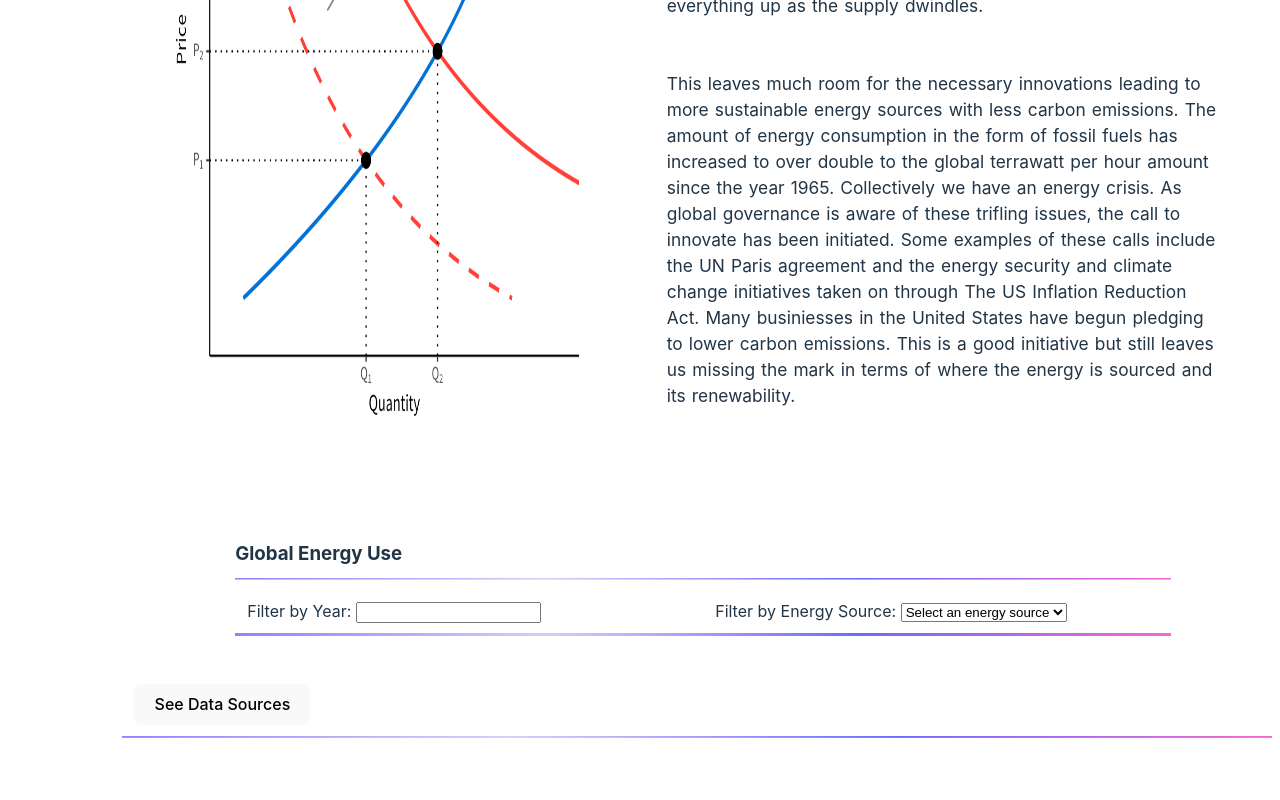
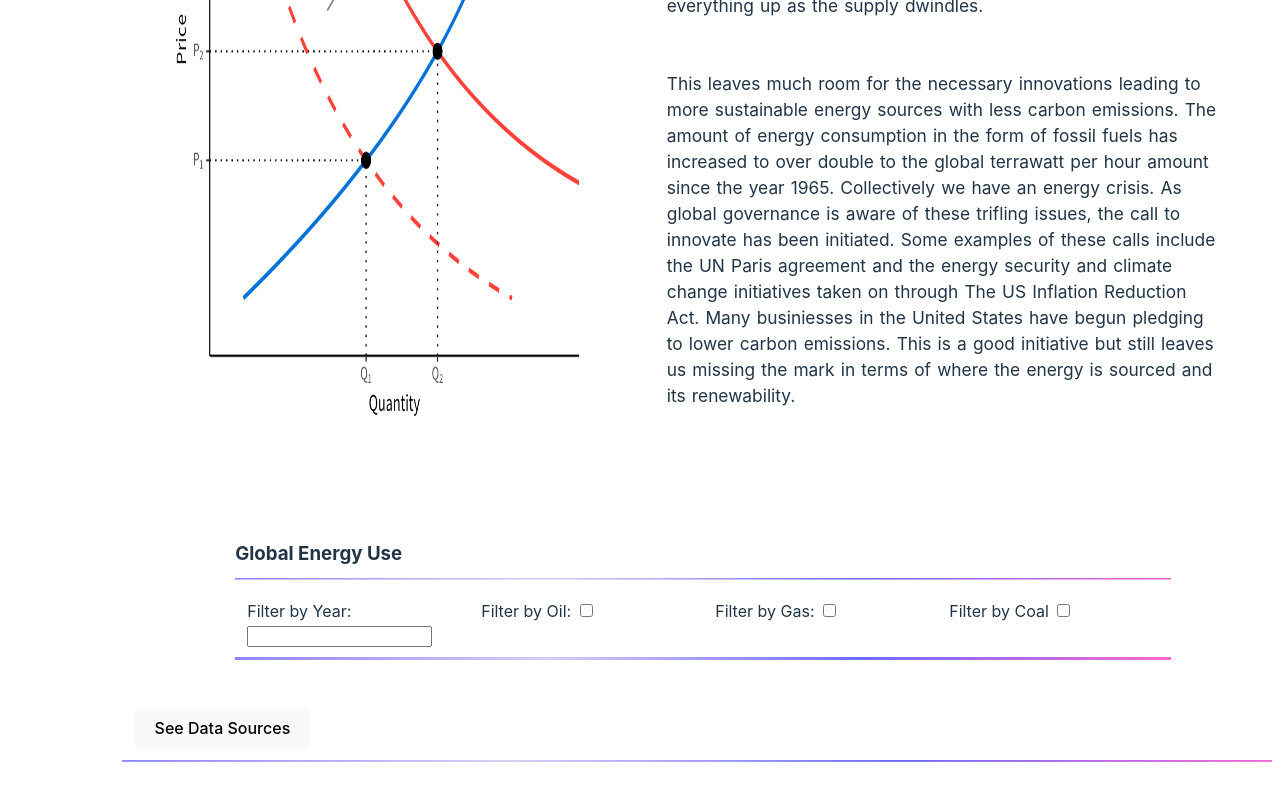
Before and after one commit to havenf/ReactD3MobileDataNarrative, a React (Vite) app: page /data in a window 1280 px wide. Shown: the part 2247-3047 px from the top of the page. Built offline with nearby package versions, Linux system fonts and the light colour scheme; no server answers.

Commit message:
added additional filters

```diff
--- a/src/App.css
+++ b/src/App.css
@@ -171,6 +171,7 @@
     height: auto;
   }
 
+
   /*MEDIA QUERIES*/
 
   @media (max-width: 980px){
--- a/src/Components/Filter.jsx
+++ b/src/Components/Filter.jsx
@@ -1,11 +1,11 @@
 import { useState, useEffect } from "react";
 import * as d3 from 'd3';
 
-export function Filter(){
+export function Filter() {
 
     const [filters, setFilters] = useState({
         year: "",
-        energySource: "" // New filter for energy source
+        energySources: [] // Updated to hold an array of selected energy sources
     });
 
     const [filteredData, setFilteredData] = useState([]); // To store filtered data for the table
@@ -27,9 +27,11 @@ export function Filter(){
               filtered = filtered.filter((d) => d.Year == filters.year); // Filter by year
             }
 
-            // Filter by energy source
-            if (filters.energySource) {
-              filtered = filtered.filter((d) => d[filters.energySource]); // Filter by the selected energy source column
+            // Filter by selected energy sources
+            if (filters.energySources.length > 0) {
+              filtered = filtered.filter((d) => {
+                return filters.energySources.some(source => d[source]); // Check if any selected source exists in the row
+              });
             }
 
             setFilteredData(filtered); // Update the filtered data state
@@ -54,8 +56,8 @@ export function Filter(){
 
           // Dynamically filter columns based on the selected energy source
           const visibleHeaders = headers.filter((header) => {
-            if (filters.energySource) {
-              return header === "Year" || header === filters.energySource;
+            if (filters.energySources.length > 0) {
+              return header === "Year" || filters.energySources.includes(header);
             }
             return true; // If no filter, show all columns
           });
@@ -90,20 +92,38 @@ export function Filter(){
 
       }, [filters]); // Trigger re-fetch when filters change
 
-      // Filter change handler
+      // Filter change handler for year and energy sources
       const handleFilterChange = (e) => {
-        const { name, value } = e.target;
+        const { name, value, checked } = e.target;
+
+        if (name === "year") {
           setFilters((prev) => ({
-          ...prev, // Spread operator (...) copies an iterable
+            ...prev,
             [name]: value,
           }));
+        }
+
+        if (name === "energySource") {
+          setFilters((prev) => {
+            let updatedEnergySources = [...prev.energySources];
+            if (checked) {
+              updatedEnergySources.push(value);
+            } else {
+              updatedEnergySources = updatedEnergySources.filter(source => source !== value);
+            }
+            return {
+              ...prev,
+              energySources: updatedEnergySources
+            };
+          });
+        }
       };
 
     return (
       <div className="filters col-md-10 pt-5 mt-5">
         <h3 className="row mx-1">Global Energy Use</h3>
         <div className="row mx-1">
-            <label className="col-md-6">
+          <label className="col-md-3">
             Filter by Year:&nbsp;
             <input
               type="text"
@@ -112,21 +132,43 @@ export function Filter(){
               onChange={handleFilterChange}
             />
           </label>
-            <label className="col-md-6">
-                Filter by Energy Source:&nbsp;
-                <select
+          <div className="col-md-3">
+              <label>
+              Filter by Oil:&nbsp;
+                <input
+                  type="checkbox"
                   name="energySource"
-                value={filters.energySource}
+                  value="Oil (TWh direct energy)"
+                  checked={filters.energySources.includes("Oil (TWh direct energy)")}
                   onChange={handleFilterChange}
-                >
-                <option value="">Select an energy source</option>
-                <option value="Oil (TWh direct energy)">Oil</option>
-                <option value="Gas (TWh direct energy)">Gas</option>
-                <option value="Coal (TWh direct energy)">Coal</option>
-                </select>
+                />
               </label>
           </div>
-
+          <div className="col-md-3">
+              <label>
+              Filter by Gas:&nbsp;
+                <input
+                  type="checkbox"
+                  name="energySource"
+                  value="Gas (TWh direct energy)"
+                  checked={filters.energySources.includes("Gas (TWh direct energy)")}
+                  onChange={handleFilterChange}
+                />
+              </label>
           </div>
-    )
+          <div className="col-md-3">
+              <label>
+              Filter by Coal&nbsp;
+                <input
+                  type="checkbox"
+                  name="energySource"
+                  value="Coal (TWh direct energy)"
+                  checked={filters.energySources.includes("Coal (TWh direct energy)")}
+                  onChange={handleFilterChange}
+                />
+              </label>
+            </div>
+        </div>
+      </div>
+    );
 }
--- a/src/Pages/DataPage.jsx
+++ b/src/Pages/DataPage.jsx
@@ -345,7 +345,7 @@ function DataPage() {
           the value of any product, good, or service. Where there is less supply of something, the price is higher. Where
           there is low demand for something and high supply, the price is lower. The ethics of high supply and high price will however
           be left to those who sell the product, good, or service. This system naturally leaves room for corruption in determining prices especially
-          when dealing with a an abundant and societally dependant resource such as oil. However, current projections made by The
+          when dealing with an abundant and societally dependant resource such as oil. However, current projections made by The
           Millenium Alliance for Humanity and the Biosphere organized by Standford University approximate earth's oil supplies running
           dry by the year 2052. Continued reliance on fossil fuels could drive the price of everything up as the supply dwindles.
           <br /><br /><br />
```
Lines whose indentation alone changed are shown as unchanged.
